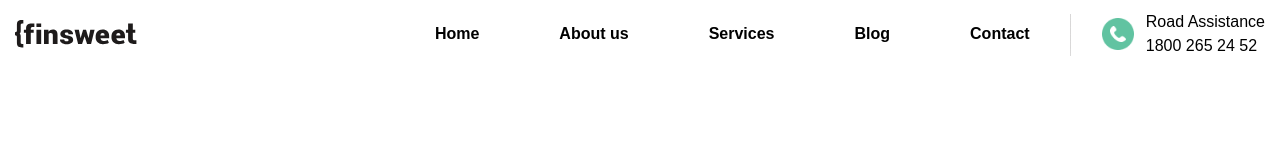
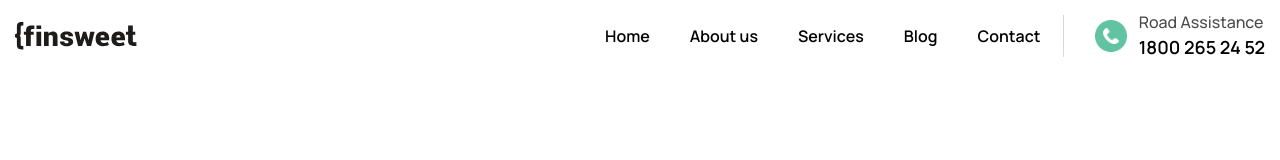
Before and after one commit to kuksikabi/petprojectmechaniks, a plain HTML site: page index.html in a window 1280 px wide. Drawn offline with Linux system fonts and the light colour scheme; files whose address does not match are found by name.

Commit message:
исправил навигацию(теперь полностью готова)

```diff
--- a/css/style.css
+++ b/css/style.css
@@ -1,6 +1,6 @@
 html, body {
     font-size: 16px;
-    font-family: Manrop, sans-serif;
+    font-family: Manrope, sans-serif;
 }
 
 .wrapper {
@@ -44,7 +44,7 @@ html, body {
 }
 
 .header__nav-item {
-    margin: 0 40px;
+    margin: 0 20px;
 }
 
 .header__nav-item:first-child {
@@ -52,8 +52,12 @@ html, body {
 }
 
 .header__miniline {
-    margin-right: 1.7rem;
-    margin-top: 2px;
+    display: flex;
+    margin-right:  1.7rem;
+    margin-left: 2px;
+    align-items: center;
+    justify-content: center;
+
 }
 
 .header__nav-link {
@@ -62,21 +66,28 @@ html, body {
     white-space: nowrap;
 }
 
-.header__nav--assistance {
+.header__assistance {
     display: flex;
     justify-content: center;
     align-items: center;
     white-space: nowrap;
 }
 
-.assistance-logo {
+.header__assistance-logo {
     transform: scale(0.8);
     margin-right: 0.5em;
 }
 
-.assistance-info {
+.header__assistance-info {
+    line-height: 1.5;
+    font-weight: 600;
+    font-size: 18px;
+}
+.header__assistance-info h2 {
     line-height: 1.5;
     font-weight: 500;
+    opacity: 70%;
+    font-size: 16px;
 }
 
 /* ------------------top закончили */
--- a/index.html
+++ b/index.html
@@ -14,9 +14,9 @@
         <div class="header_top">
           <div class="container">
             <div class="header_top-inner">
-              <div class="header_logo logo">
+              <a class="header_logo logo" href="#">
                 <img src="/img/first slide/Logo.svg" alt="logo" />
-              </div>
+              </a>
               <nav class="header__nav">
                 <ul class="header__nav-list">
                   <li class="header__nav-item">
@@ -39,11 +39,11 @@
               <div class="header__miniline">
                 <img src="img/first slide/Line.svg" alt="" />
               </div>
-              <div class="header__nav--assistance">
-                <div class="assistance-logo">
+              <div class="header__assistance">
+                <div class="header__assistance-logo">
                   <img src="/img/first slide/Assistance Icon.png" alt="phone" />
                 </div>
-                <div class="assistance-info">
+                <div class="header__assistance-info">
                   <h2>Road Assistance</h2>
                   <a href="tel:1800 265 24 52">1800 265 24 52</a>
                 </div>
```
